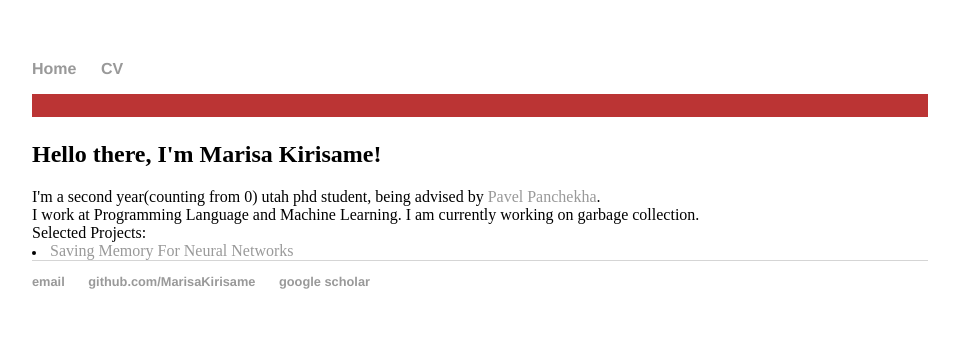
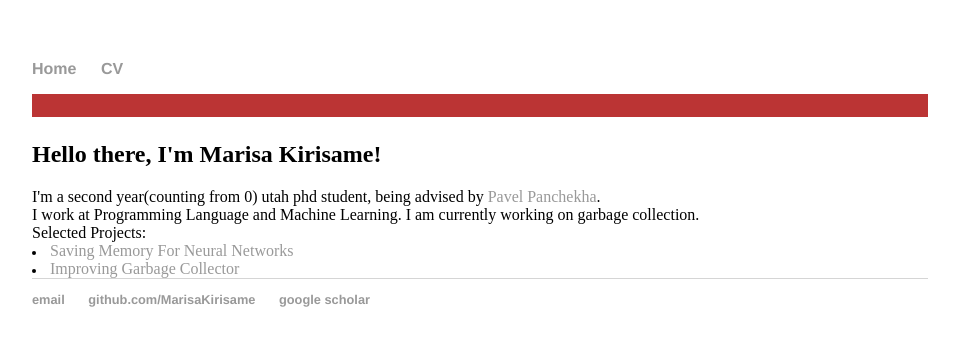
Before and after one commit to MarisaKirisame/MarisaKirisame.github.io, a Jekyll site: the page built from index.html, in a window 1280 px wide. Shown: the top 346 px of the page, without its empty margins (160-1119 px from the left). Built offline with Jekyll 4.4.1, drawn with Linux system fonts in a browser that asks for light colours; comment, search, counter and statistics services are not loaded.

Commit message:
Update index.html

```diff
--- a/index.html
+++ b/index.html
@@ -16,4 +16,5 @@ title: Marisa Kirisame
   I work at Programming Language and Machine Learning. I am currently working on garbage collection. <br>
   Selected Projects:
   <li><a href="dtr.html">Saving Memory For Neural Networks</a></li>
+  <li><a href="balancer.html">Improving Garbage Collector</a></li>
 </div><!-- /.blurb -->
```
